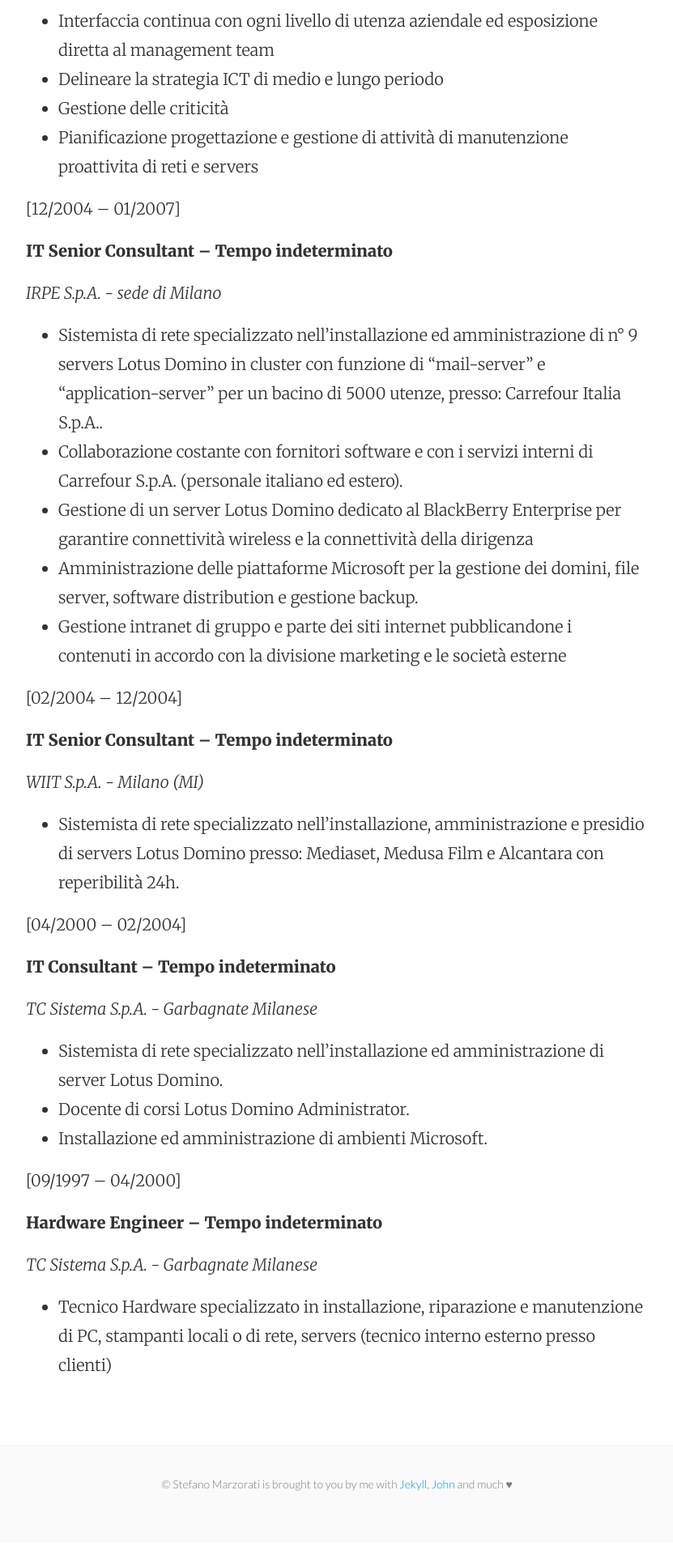
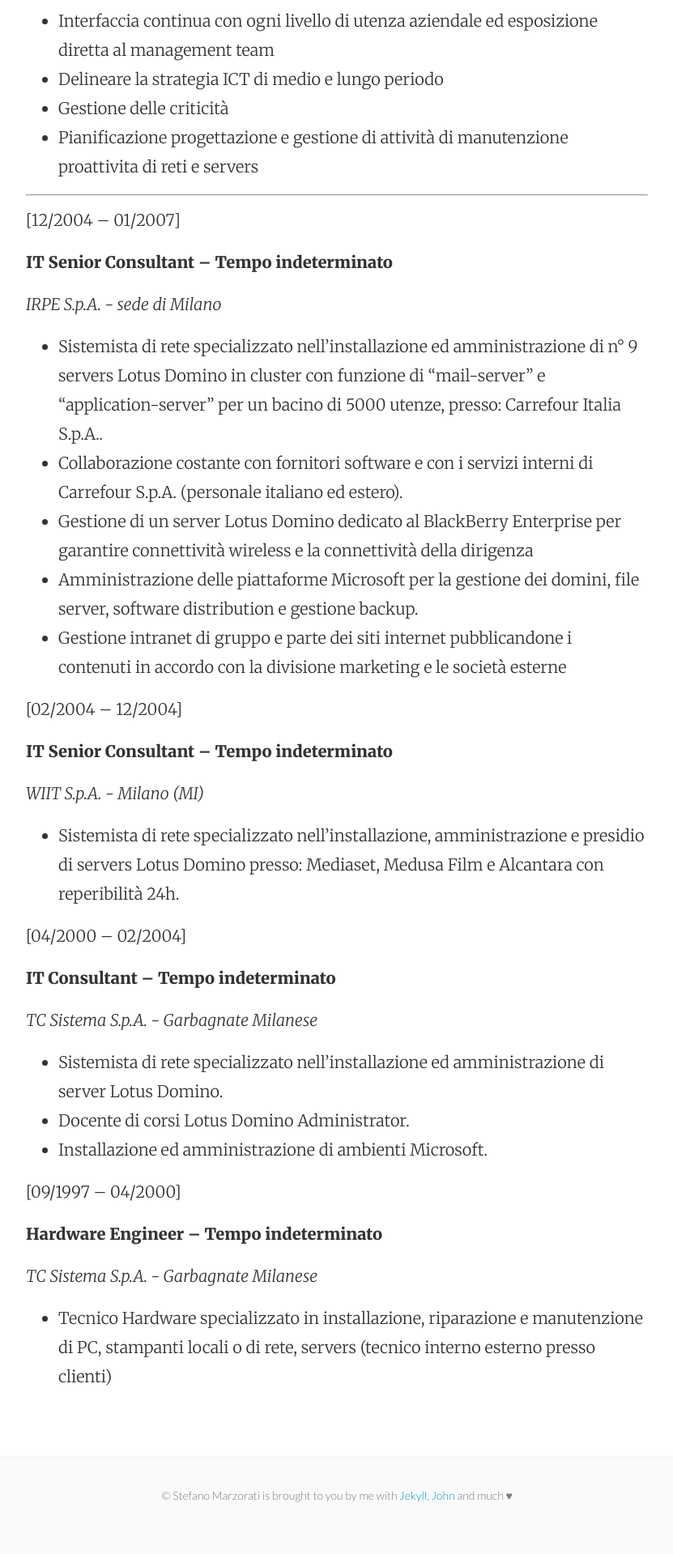
Before and after one commit to marste/Blog, a Jekyll site: the page built from curriculum-vitae.md, in a window 1280 px wide. Shown: the part 2181-4100 px from the top of the page at 81% size, without its empty margins (224-1055 px from the left). Built offline with Jekyll 4.4.1, drawn with Linux system fonts in a browser that asks for light colours; nearby versions of some CDN libraries; Markdown is read by kramdown in place of the engine named in the settings.

Commit message:
That's all

```diff
--- a/curriculum-vitae.md
+++ b/curriculum-vitae.md
@@ -57,6 +57,7 @@
 * Gestione delle criticità
 * Pianificazione progettazione e gestione di attività di manutenzione proattivita di reti e servers
 
+__________________________________________________________
 
 [12/2004 – 01/2007]
 
```
